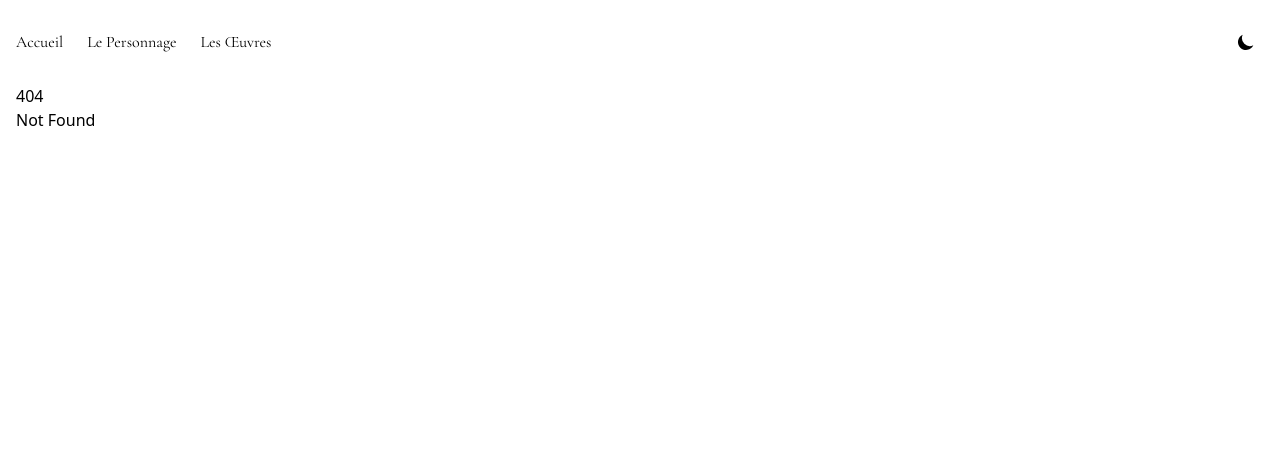
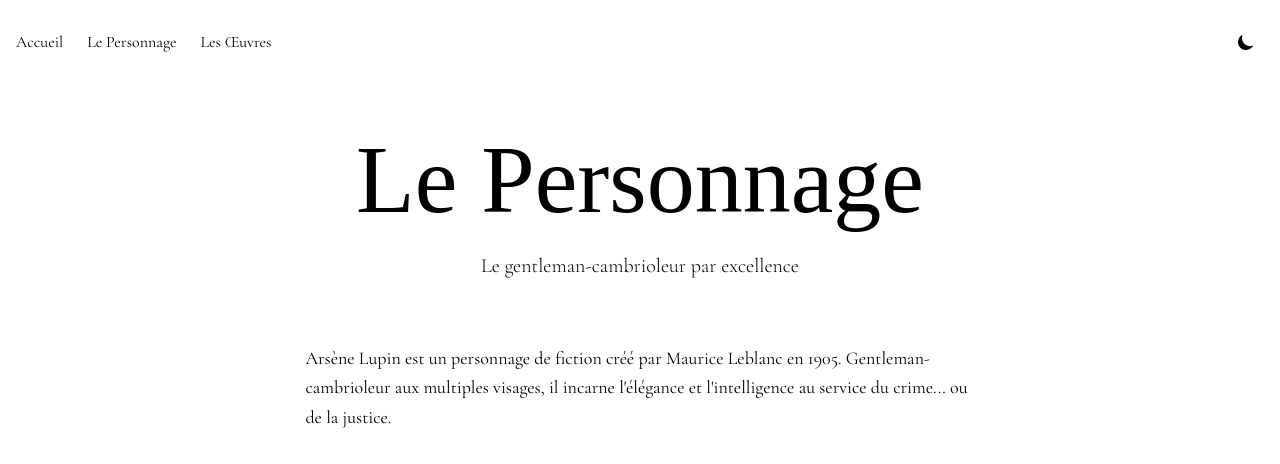
Before and after one commit to nazimbo/arsene-lupin, a SvelteKit app: page /personnage in a window 1280 px wide. Before the commit this address had no page. Shown: the top 464 px of the page. Built offline with nearby package versions, Linux system fonts and the light colour scheme; a web font is replaced by a local one.

Commit message:
Update ESLint configuration and enhance navigation with preload data; add personnage page

```diff
--- a/eslint.config.js
+++ b/eslint.config.js
@@ -23,7 +23,9 @@ export default ts.config(
 		rules: {
 			// typescript-eslint strongly recommend that you do not use the no-undef lint rule on TypeScript projects.
 			// see: https://typescript-eslint.io/troubleshooting/faqs/eslint/#i-get-errors-from-the-no-undef-rule-about-global-variables-not-being-defined-even-though-there-are-no-typescript-errors
-			'no-undef': 'off'
+			'no-undef': 'off',
+			// Disable navigation resolution check since we're using standard SvelteKit routes
+			'svelte/no-navigation-without-resolve': 'off'
 		}
 	},
 	{
--- a/src/routes/+layout.svelte
+++ b/src/routes/+layout.svelte
@@ -28,9 +28,13 @@
 >
 	<header class="container mx-auto flex items-center justify-between px-4 py-6">
 		<nav class="flex gap-6">
-			<a href="/" class="font-serif-fine hover:underline">Accueil</a>
-			<a href="/personnage" class="font-serif-fine hover:underline">Le Personnage</a>
-			<a href="/oeuvres" class="font-serif-fine hover:underline">Les Œuvres</a>
+			<a href="/" class="font-serif-fine hover:underline" data-sveltekit-preload-data>Accueil</a>
+			<a href="/personnage" class="font-serif-fine hover:underline" data-sveltekit-preload-data
+				>Le Personnage</a
+			>
+			<a href="/oeuvres" class="font-serif-fine hover:underline" data-sveltekit-preload-data
+				>Les Œuvres</a
+			>
 		</nav>
 		<ThemeToggle />
 	</header>
--- a/src/routes/+page.svelte
+++ b/src/routes/+page.svelte
@@ -32,6 +32,7 @@
 				   text-lg text-black no-underline transition-colors duration-300
 				   hover:bg-black hover:text-white dark:border-white dark:text-white
 				   dark:hover:bg-white dark:hover:text-black"
+			data-sveltekit-preload-data
 		>
 			Le Personnage
 		</a>
@@ -41,6 +42,7 @@
 				   text-lg text-black no-underline transition-colors duration-300
 				   hover:bg-black hover:text-white dark:border-white dark:text-white
 				   dark:hover:bg-white dark:hover:text-black"
+			data-sveltekit-preload-data
 		>
 			Les Œuvres
 		</a>
--- a/src/routes/oeuvres/+page.svelte
+++ b/src/routes/oeuvres/+page.svelte
@@ -1,17 +1,16 @@
 <script lang="ts">
 	import ArabesqueS from '$lib/components/ArabesqueS.svelte';
 	import { oeuvres } from '$lib/data/oeuvres.js';
+	import { SvelteSet } from 'svelte/reactivity';
 
-	let expandedRecueils: Set<number> = $state(new Set());
+	let expandedRecueils = new SvelteSet<number>();
 
 	function toggleRecueil(index: number) {
-		const newSet = new Set(expandedRecueils);
-		if (newSet.has(index)) {
-			newSet.delete(index);
+		if (expandedRecueils.has(index)) {
+			expandedRecueils.delete(index);
 		} else {
-			newSet.add(index);
+			expandedRecueils.add(index);
 		}
-		expandedRecueils = newSet;
 	}
 </script>
 
@@ -37,7 +36,7 @@
 
 		<!-- Liste des œuvres avec arabesques S verticales -->
 		<div class="relative">
-			{#each oeuvres as oeuvre, index}
+			{#each oeuvres as oeuvre, index (oeuvre.titre)}
 				<!-- Œuvre -->
 				<article class="relative text-center">
 					<div class="inline-block">
@@ -93,7 +92,7 @@
 								: 'max-h-0 opacity-0'}"
 						>
 							<ul class="space-y-1">
-								{#each oeuvre.nouvelles as nouvelle}
+								{#each oeuvre.nouvelles as nouvelle (nouvelle)}
 									<li
 										class="font-serif-fine list-none text-lg font-light text-black dark:text-white"
 									>
--- /dev/null
+++ b/src/routes/personnage/+page.svelte
@@ -0,0 +1,25 @@
+<svelte:head>
+	<title>Le Personnage - Arsène Lupin</title>
+	<meta name="description" content="Découvrez Arsène Lupin, le gentleman-cambrioleur" />
+</svelte:head>
+
+<div class="min-h-screen py-12">
+	<div class="mx-auto max-w-4xl px-6">
+		<header class="mb-16 text-center">
+			<h1 class="font-manuscript mb-6 text-6xl text-black md:text-7xl lg:text-8xl dark:text-white">
+				Le Personnage
+			</h1>
+			<p class="font-serif-fine text-xl font-light text-black dark:text-white">
+				Le gentleman-cambrioleur par excellence
+			</p>
+		</header>
+
+		<div class="mx-auto prose prose-lg text-black dark:text-white dark:prose-invert">
+			<p class="font-serif-fine text-lg leading-relaxed">
+				Arsène Lupin est un personnage de fiction créé par Maurice Leblanc en 1905.
+				Gentleman-cambrioleur aux multiples visages, il incarne l'élégance et l'intelligence au
+				service du crime... ou de la justice.
+			</p>
+		</div>
+	</div>
+</div>
```
